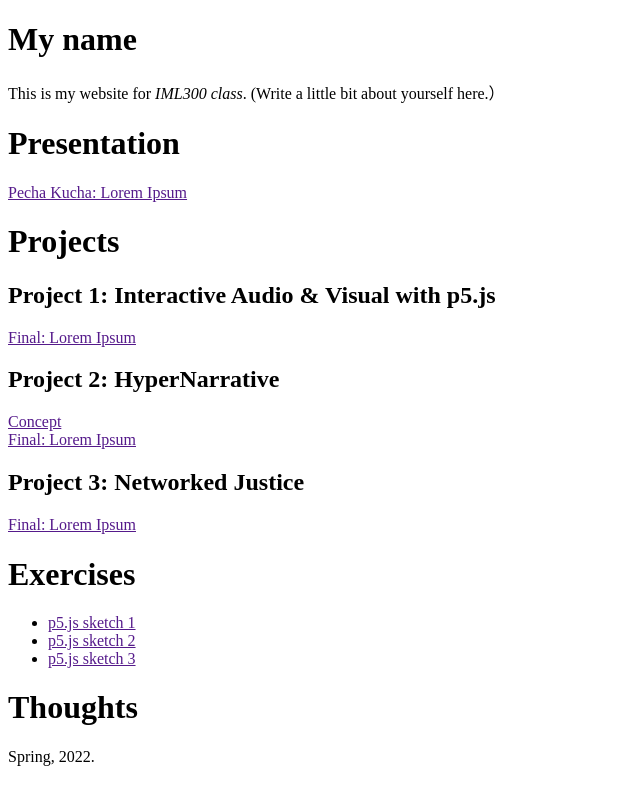
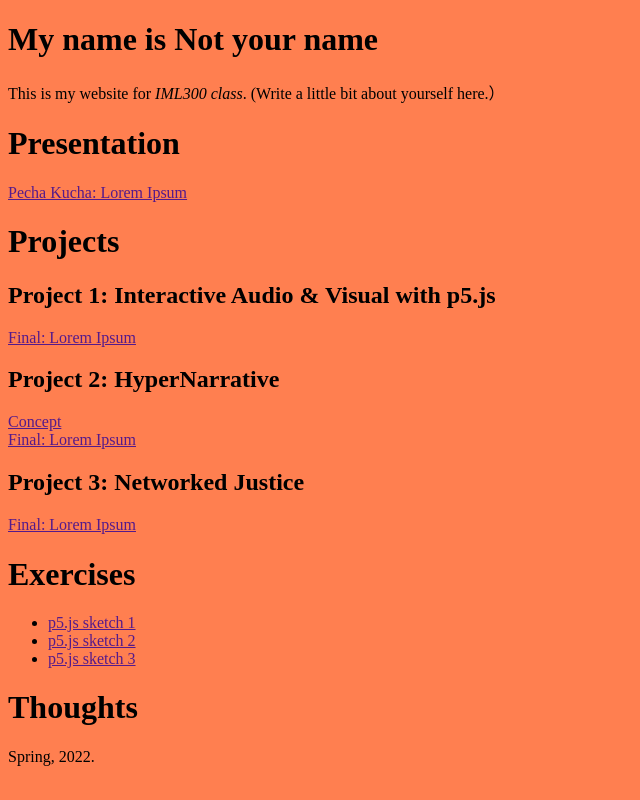
Before and after one commit to Qianqianye/iml300-s22, a plain HTML site: page index.html in a window 1280 px wide. Shown: the whole page, without its empty margins (0-640 px from the left). Drawn offline with Linux system fonts and the light colour scheme.

Commit message:
update name

```diff
--- a/index.html
+++ b/index.html
@@ -4,13 +4,17 @@
     <meta charset="UTF-8" />
     <!--Update with your name-->
     <title>Q's Homepage</title>
-
+    <style>
+        body{
+            background-color:coral;
+        }
+      </style>
   </head>
 
   <body>
     <div>
       <!--Update with your name-->
-      <h1>My name</h1>
+      <h1>My name is Not your name</h1>
 
       <p>This is my website for <i>IML300 class</i>. (Write a little bit about yourself here.）</p>
     </div>
```
Also changed, not shown: style.css (added).
